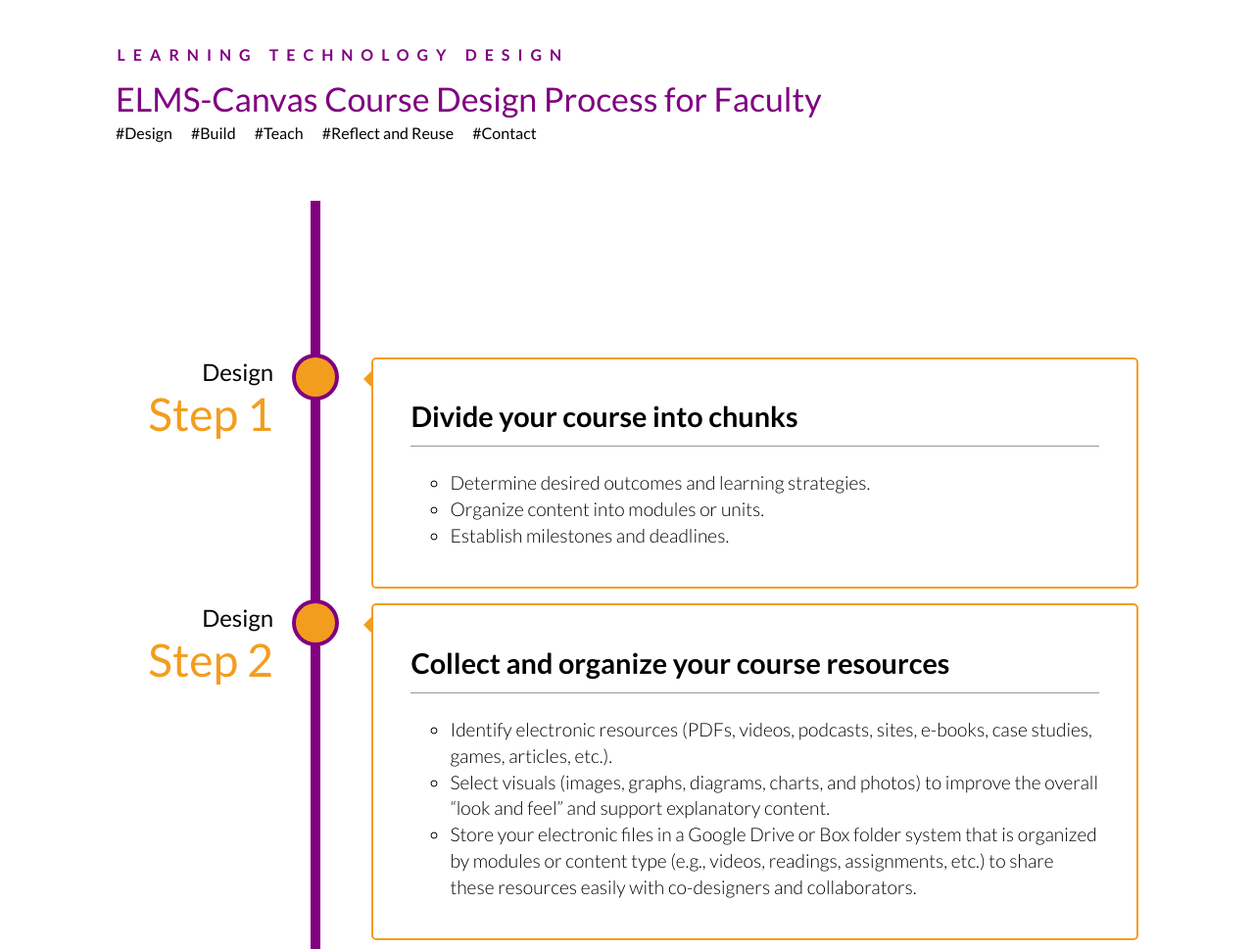
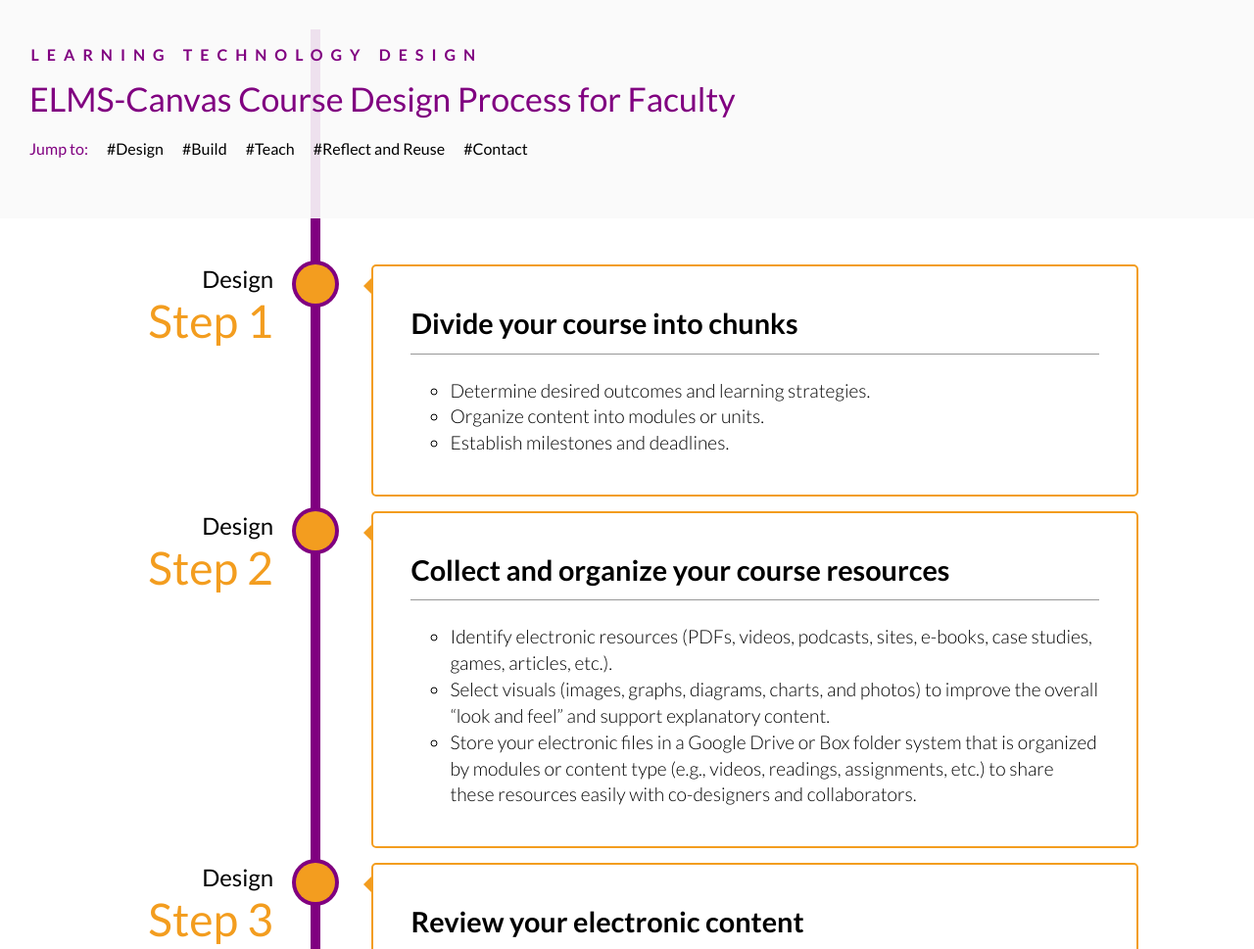
Before and after one commit to jcychang/LTD, a plain HTML site: page index.html in a window 1280 px wide. Shown: the top 969 px of the page at 98% size. Drawn offline with nearby package versions, Linux system fonts and the light colour scheme.

Commit message:
fixed navbar

```diff
--- a/css/component.css
+++ b/css/component.css
@@ -17,7 +17,7 @@
 }
 
 .cbp_tmtimeline .section {
-  padding-top: 10em;
+  padding-top: 15em;
 }
 
 /* The line */
--- a/css/default.css
+++ b/css/default.css
@@ -32,16 +32,22 @@
   color: #800080;
 }
 
-.main,
-.container > header {
+.main {
 	width: 95%;
 	max-width: 69em;
 	margin: 0 auto;
-	padding: 0 1.875em 3.125em;
+	padding: 0em 1.875em 3.125em;
 }
 
 .container > header {
-	padding: 2.875em 1.875em 1.875em;
+  background: rgba(250,250,250,0.90);
+	padding: 2.875em 1.875em;
+  width: 100%;
+  position: fixed;
+  top: 0;
+  left: 0;
+  margin: 0 auto;
+  z-index: 1;
 }
 
 .container > header h1 {
@@ -58,3 +64,12 @@
 	letter-spacing: 0.5em;
 	padding: 0 0 0.6em 0.1em;
 }
+
+.quick-links {
+  display: inline-block;
+  margin-right: 1em;
+}
+
+.fixed-nav {
+  color: black;
+}
--- a/index.html
+++ b/index.html
@@ -12,15 +12,16 @@
 		<link rel="stylesheet" type="text/css" href="css/default.css" />
 		<link rel="stylesheet" type="text/css" href="css/component.css" />
     <script src="https://ajax.googleapis.com/ajax/libs/jquery/3.2.1/jquery.min.js"></script>
-    <script src='https://ajax.googleapis.com/ajax/libs/jqueryui/1.8.5/jquery-ui.min.js'>
+    <script src='https://ajax.googleapis.com/ajax/libs/jqueryui/1.8.5/jquery-ui.min.js'></script>
 		<script src="js/modernizr.custom.js"></script>
     <script src="js/script.js"></script>
 	</head>
 	<body>
 		<div class="container">
-			<header class="clearfix">
+			<header class="clearfix navigation">
 				<span>Learning Technology Design</span>
 				<h1>ELMS-Canvas Course Design Process for Faculty</h1>
+        <p class="quick-links">Jump to:</p>
         <a class="page-scroll" href="#design">#Design</a>
         <a class="page-scroll" href="#build">#Build</a>
         <a class="page-scroll" href="#teach">#Teach</a>
```
